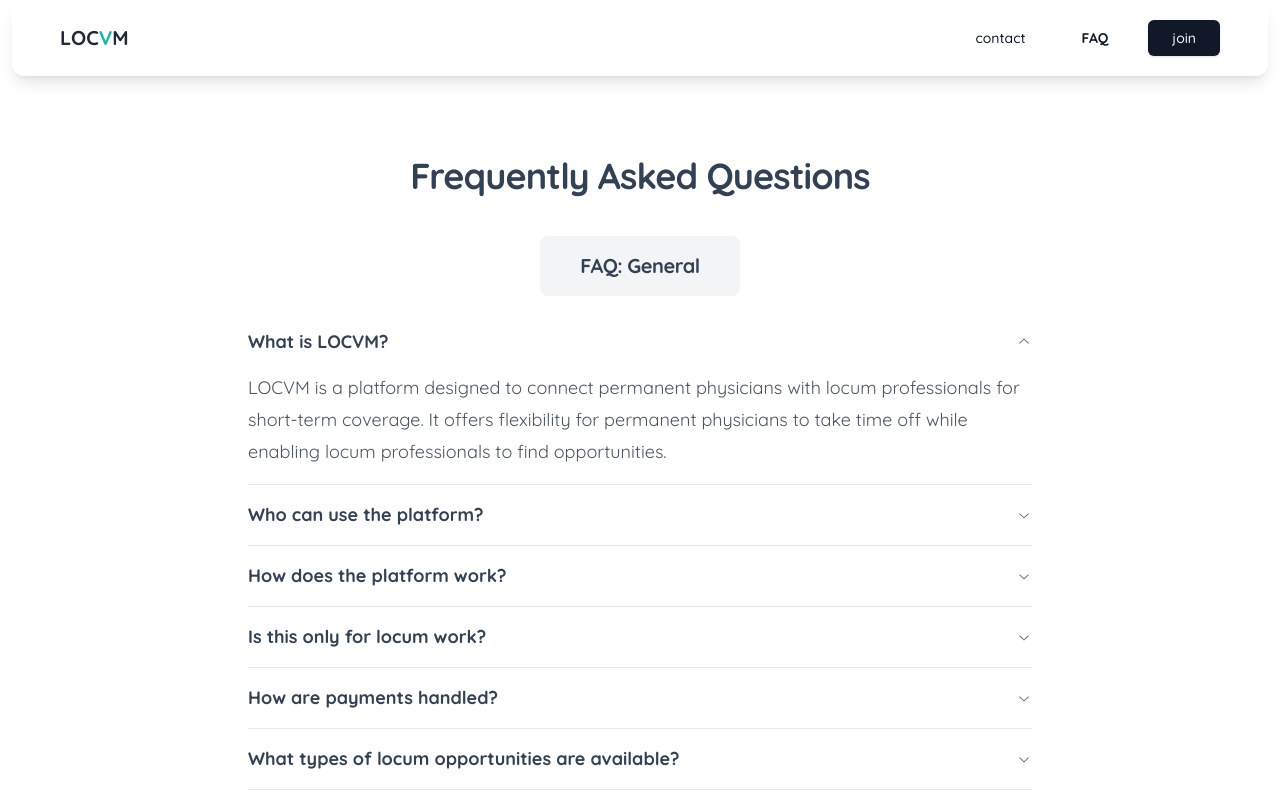
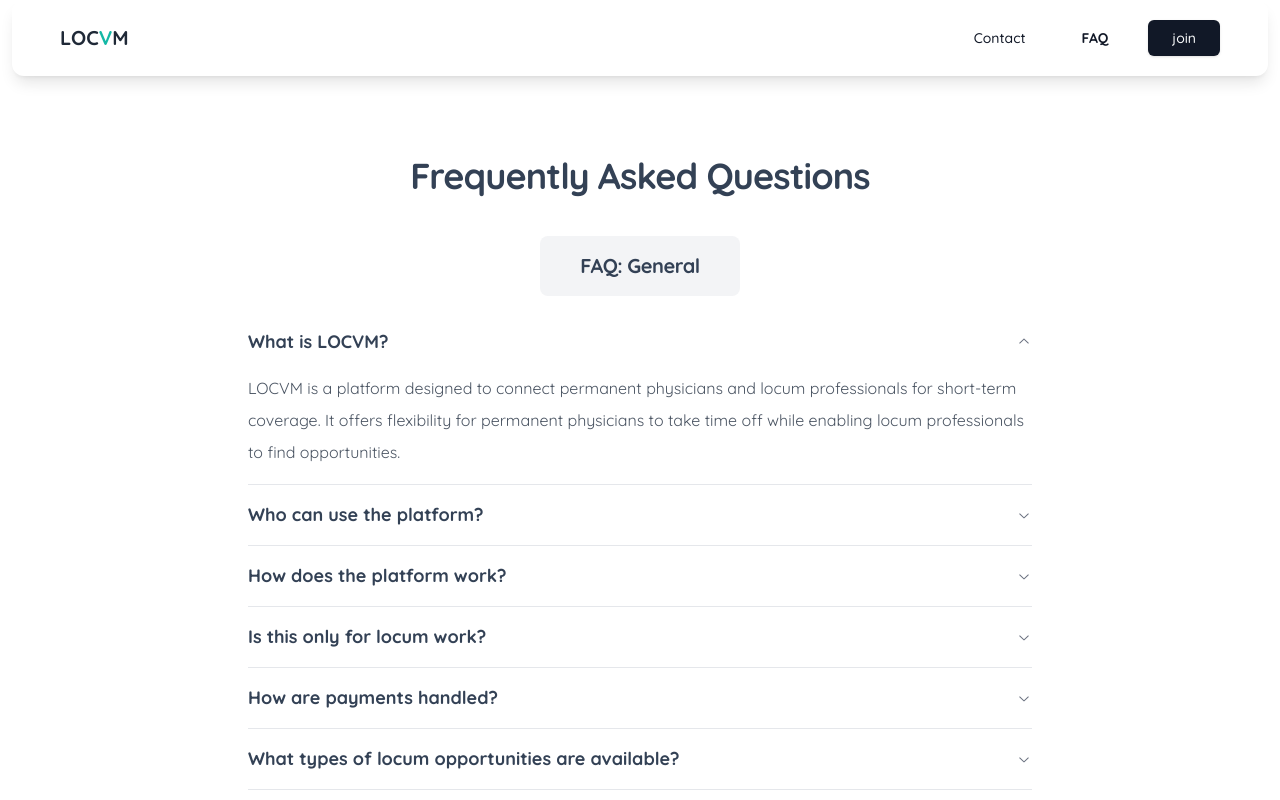
Before and after one commit to apathyaddict/locus-landing-page, a Next.js app: page /faq in a window 1280 px wide. Both pictures are taken after a click on the button "What is LOCVM?". Shown: the top 800 px of the page. Built offline with nearby package versions, Linux system fonts and the light colour scheme.

Commit message:
joyce suggestions

```diff
--- a/src/app/components/Footer.jsx
+++ b/src/app/components/Footer.jsx
@@ -28,7 +28,9 @@ const Footer = () => {
             </Link>
           </div>
           <div>
-            <Link href="#" className="hover:underline">
+            <Link
+              className="hover:underline me-4 md:me-6"
+              href="mailto:support@locvm.ca">
               Contact
             </Link>
           </div>
--- a/src/app/components/navbar.jsx
+++ b/src/app/components/navbar.jsx
@@ -19,7 +19,7 @@ const NavBar = () => {
 
         <ul className="flex cursor-auto items-center justify-between gap-6 font-medium">
           <Link
-            href={`/about`}
+            href="mailto:support@locvm.ca"
             className={buttonVariants({
               variant: "link",
               size: "default",
@@ -28,9 +28,10 @@ const NavBar = () => {
               className={`cursor-pointer ${
                 pathname === "/about" ? "font-bold" : "hover:font-bold"
               }`}>
-              contact
+              Contact
             </li>
           </Link>
+
           <Link
             href={`/faq`}
             className={buttonVariants({
--- a/src/app/faq/page.jsx
+++ b/src/app/faq/page.jsx
@@ -13,12 +13,13 @@ const generalFAQs = [
   {
     question: "What is LOCVM?",
     answer:
-      "LOCVM is a platform designed to connect permanent physicians with locum professionals for short-term coverage. It offers flexibility for permanent physicians to take time off while enabling locum professionals to find opportunities.",
+      "LOCVM is a platform designed to connect permanent physicians and locum professionals for short-term coverage. It offers flexibility for permanent physicians to take time off while enabling locum professionals to find opportunities.",
   },
   {
     question: "Who can use the platform?",
+
     answer:
-      "The platform is available to: Locum Professionals: Licensed physicians in Ontario seeking temporary placements. Permanent Physicians: Physicians looking for short-term locum professionals to cover their shifts. Healthcare Professionals: If you're a healthcare professional in another field, sign up for our mailing list to hear about future opportunities in your area of expertise.",
+      "The platform is available to:<br/><strong>Locum Professionals:</strong> Licensed physicians  seeking temporary placements.<br/><strong>Permanent Physicians:</strong> Physicians looking for short-term locum professionals to cover their shifts.<br/><strong>Healthcare Professionals:</strong> If you're a healthcare professional in another field, sign up for our mailing list to hear about future opportunities in your area of expertise.",
   },
   {
     question: "How does the platform work?",
@@ -81,8 +82,9 @@ const generalFAQs = [
 const paymentsFAQs = [
   {
     question: "How are payments processed?",
+
     answer:
-      "Payments can be handled either through the platform or directly by the permanent physician. Through the Platform: Locum professionals are paid automatically after their assignment if it’s less than a month, or monthly for longer assignments. Direct Payment by Physicians: If the physician chooses to handle payments directly, a flat fee based on the length of the assignment will apply.",
+      "Payments can be handled either through the platform or directly.<br/><ul><li><strong>Through the Platform:</strong> Locum professionals are paid automatically after their assignment if it’s less than a month, or monthly for longer assignments.</li><li><strong>Direct Payment by Physicians:</strong> If the physician chooses to handle payments directly, a flat fee based on the length of the assignment will apply.</li></ul>",
   },
   {
     question: "How much is the service fee?",
@@ -128,8 +130,8 @@ const FAQPage = () => {
                   <AccordionTrigger className="text-slate-700 font-bold text-lg">
                     {faq.question}
                   </AccordionTrigger>
-                  <AccordionContent className="text-lg leading-8 text-gray-600">
-                    {faq.answer}
+                  <AccordionContent className="text-base leading-8 text-gray-600">
+                    <span dangerouslySetInnerHTML={{ __html: faq.answer }} />
                   </AccordionContent>
                 </AccordionItem>
               ))}
@@ -149,8 +151,8 @@ const FAQPage = () => {
                   <AccordionTrigger className="text-slate-700 font-bold text-lg">
                     {faq.question}
                   </AccordionTrigger>
-                  <AccordionContent className="text-lg leading-8 text-gray-600">
-                    {faq.answer}
+                  <AccordionContent className="text-base leading-8 text-gray-600">
+                    <span dangerouslySetInnerHTML={{ __html: faq.answer }} />
                   </AccordionContent>
                 </AccordionItem>
               ))}
--- a/src/app/policy/page.jsx
+++ b/src/app/policy/page.jsx
@@ -118,8 +118,8 @@ const termsData = {
       content: `
           For questions or concerns about this Agreement, you can reach us at:
 
-          Email: [Insert Email]
-          Phone: [Insert Phone]
+          Email: support@locvm.ca
+
         `,
     },
   ],
```
Also changed, not shown: 1 other file (tests, documents, lock files or other folders).
